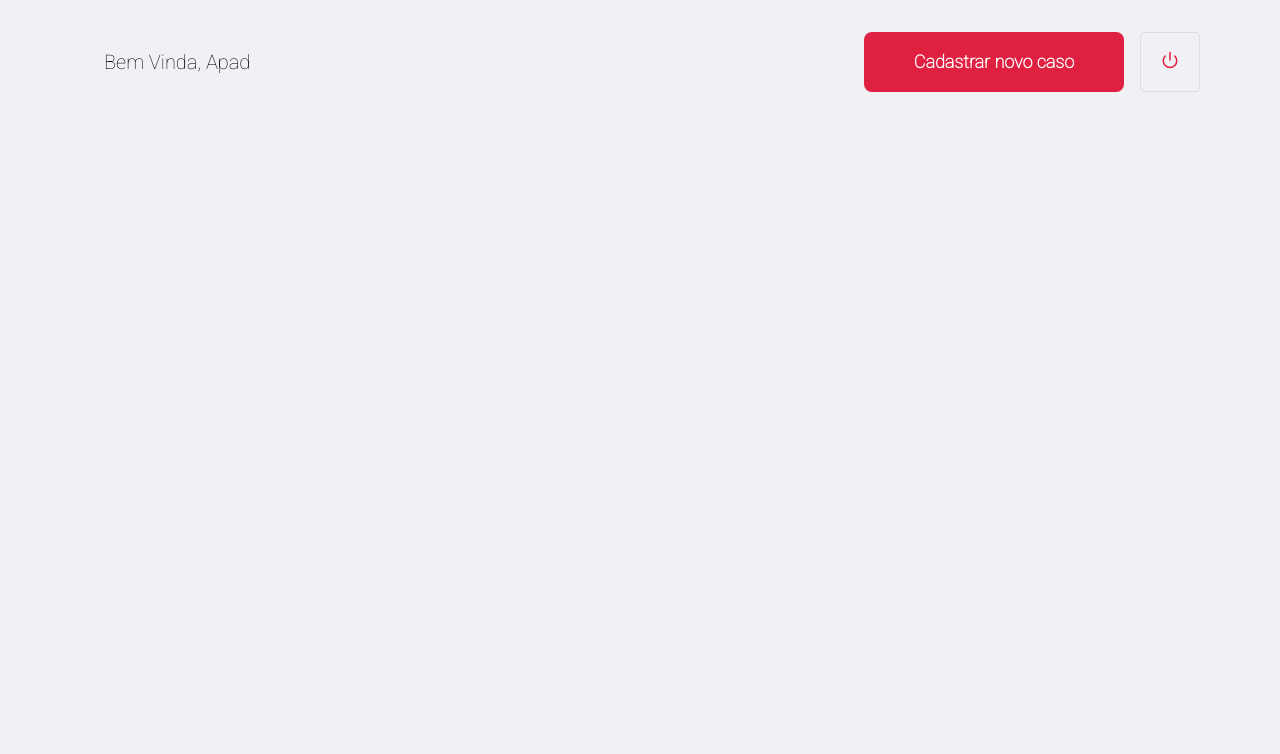
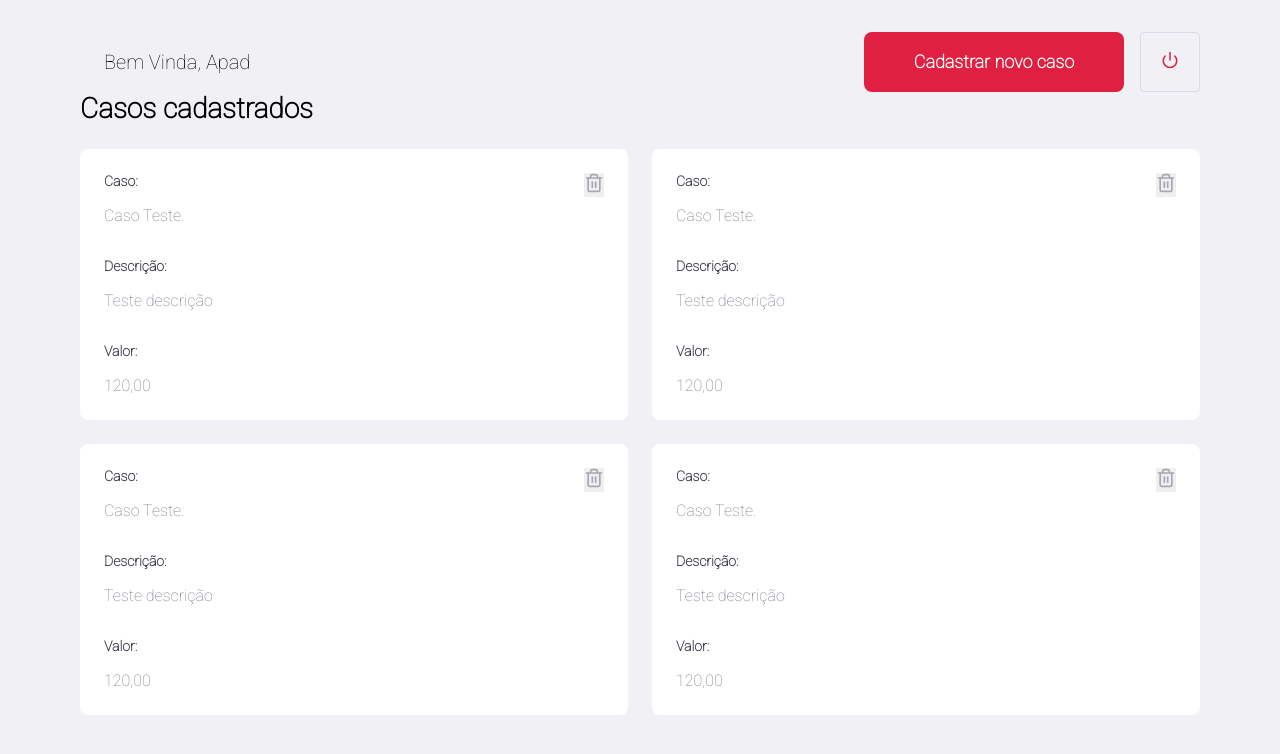
Before and after one commit to GabrielT31xeira/API, a React (Create React App) app in the folder frontend/: page /profile in a window 1280 px wide. Shown: the top 754 px of the page. Built offline with nearby package versions, Linux system fonts and the light colour scheme.

Commit message:
Update frontend

```diff
--- a/frontend/src/global.css
+++ b/frontend/src/global.css
@@ -19,6 +19,17 @@
 }
 form input{
     width: 100%;
+    height: 60px;
+    color:#333;
+    border: 1px solid #dcdce6;
+    border-radius: 8px;
+    padding: 16px 24px;
+    line-height: 24px;
+}
+form textarea{
+    width: 100%;
+    min-height: 140px;
+    resize: vertical;
     height: 60px;
     color:#333;
     border: 1px solid #dcdce6;
--- /dev/null
+++ b/frontend/src/pages/NewIncident/index.js
@@ -0,0 +1,28 @@
+import React from 'react';
+import { Link } from 'react-router-dom';
+import { FiArrowLeft } from 'react-icons/fi';
+
+import './style.css';
+
+export default function NewIncident() {
+    return (
+        <div className="new-incident-container">
+            <div className="content">
+                <section>
+                    <h1>Cadastrar novo caso</h1>
+                    <p>Descreva o caso</p>
+                    <Link className="back-link" to="/profile">
+                        <FiArrowLeft size={16} />
+                    Voltar</Link>
+                </section>
+                <form>
+                    <input placeholder="Titulo" />
+                    <textarea placeholder="Caso descrição" />
+                    <input placeholder="Valor em reais" />
+
+                    <button className="button" type="submit">Cadastrar Caso</button>
+                </form>
+            </div>
+        </div>
+    );
+}
--- /dev/null
+++ b/frontend/src/pages/NewIncident/style.css
@@ -0,0 +1,43 @@
+.new-incident-container {
+    width: 100%;
+    max-width: 1120px;
+    height: 100vh;
+    margin: 0 auto;
+
+    display: flex;
+    align-items: center;
+    justify-content: center;
+}
+
+.new-incident-container .content {
+    width: 100%;
+    padding: 96px;
+    background: #f0f0f5;
+    box-shadow: 0 0 100px rgba(0, 0, 0, 0.1);
+    border-radius: 8px;
+
+    display: flex;
+    justify-content: space-between;
+    align-items: center;
+}
+.new-incident-container .content section{
+    width: 100%;
+    max-width: 380px;
+}
+.new-incident-container .content section h1{
+    margin: 64px 0 32px;
+    font-size: 42px;
+}
+.new-incident-container .content section p{
+    font-size: 18px;
+    color: #737380;
+    line-height: 32px;
+}
+.new-incident-container .content form{
+    width: 100%;
+    max-width: 450px;
+}
+.new-incident-container .content input
+.new-incident-container .content textarea{
+margin-top: 8px;
+}
--- a/frontend/src/pages/Profile/index.js
+++ b/frontend/src/pages/Profile/index.js
@@ -1,19 +1,66 @@
 import React from 'react';
 import { Link } from 'react-router-dom';
-import { FiPower } from 'react-icons/fi';
+import { FiPower, FiTrash2 } from 'react-icons/fi';
 
 import './style.css';
 
-export default function Profile(){
+export default function Profile() {
     return (
         <div className="profile-container">
             <header>
                 <span>Bem Vinda, Apad</span>
-                <Link className="button" to="/incidents/new">Cadastrar novo caso</Link>
+                <Link className="button" to="/incident/new">Cadastrar novo caso</Link>
                 <button type="button">
-                    <FiPower size={18} color="#E02041"/>
+                    <FiPower size={18} color="#E02041" to="/" />
                 </button>
             </header>
+            <h1>Casos cadastrados</h1>
+            <ul>
+                <li>
+                    <strong>Caso:</strong>
+                    <p>Caso Teste.</p>
+                    <strong>Descrição:</strong>
+                    <p>Teste descrição</p>
+                    <strong>Valor:</strong>
+                    <p>120,00</p>
+                    <button type="button">
+                        <FiTrash2 size={20} color="#a8a8b3" />
+                    </button>
+                </li>
+                <li>
+                    <strong>Caso:</strong>
+                    <p>Caso Teste.</p>
+                    <strong>Descrição:</strong>
+                    <p>Teste descrição</p>
+                    <strong>Valor:</strong>
+                    <p>120,00</p>
+                    <button type="button">
+                        <FiTrash2 size={20} color="#a8a8b3" />
+                    </button>
+                </li>
+                <li>
+                    <strong>Caso:</strong>
+                    <p>Caso Teste.</p>
+                    <strong>Descrição:</strong>
+                    <p>Teste descrição</p>
+                    <strong>Valor:</strong>
+                    <p>120,00</p>
+                    <button type="button">
+                        <FiTrash2 size={20} color="#a8a8b3" />
+                    </button>
+                </li>
+                <li>
+                    <strong>Caso:</strong>
+                    <p>Caso Teste.</p>
+                    <strong>Descrição:</strong>
+                    <p>Teste descrição</p>
+                    <strong>Valor:</strong>
+                    <p>120,00</p>
+                    <button type="button">
+                        <FiTrash2 size={20} color="#a8a8b3" />
+                    </button>
+                </li>
+            </ul>
         </div>
     );
 }
--- a/frontend/src/pages/Profile/style.css
+++ b/frontend/src/pages/Profile/style.css
@@ -29,3 +29,41 @@
 .profile-container header button:hover{
     border-color: #999;
 }
+.profile-container h1{
+    border-top: 80px;
+    margin-bottom: 24px;
+}
+.profile-container ul{
+    display: grid;
+    grid-template-columns: 1fr 1fr;
+    grid-gap: 24px;
+    list-style: none;
+}
+.profile-container ul li{
+    background: #fff;
+    padding: 24px;
+    border-radius: 8px;
+    position: relative;
+}
+.profile-container ul li button{
+    position: absolute;
+    right: 24px;
+    top:24px;
+    border: 0;
+}
+.profile-container ul li button:hover{
+    opacity: 0.8;
+}
+.profile-container ul li strong{
+    display: block;
+    margin-bottom: 16px;
+    color: #41414d;
+}
+.profile-container ul li strong:not(:first-child){
+    margin-top: 32px;
+}
+.profile-container ul li p{
+    color:#737380;
+    line-height: 21px;
+    font-size: 16px;
+}
--- a/frontend/src/routes.js
+++ b/frontend/src/routes.js
@@ -4,6 +4,7 @@
 import Logon from './pages/Login';
 import Register from './pages/Register';
 import Profile from './pages/Profile';
+import newIncident from './pages/NewIncident';
 
 export default function Routes(){
     return(
@@ -12,6 +13,7 @@
                 <Route path="/" exact component={Logon}/>
                 <Route path="/register" component={Register}/>
                 <Route path="/profile" component={Profile}/>
+                <Route path="/incident/new" component={newIncident}/>
             </Switch>
         </BrowserRouter>
     );
```
Also changed, not shown: frontend/src/pages/Register/index.js (+6 -6 lines), 1 other file (tests, documents, lock files or other folders).
